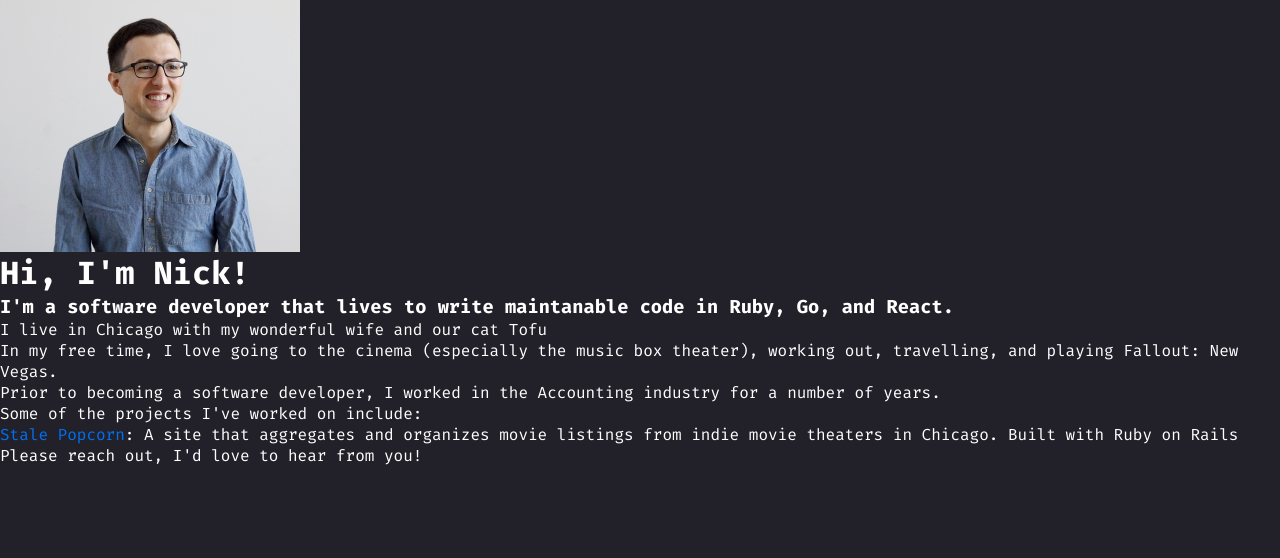
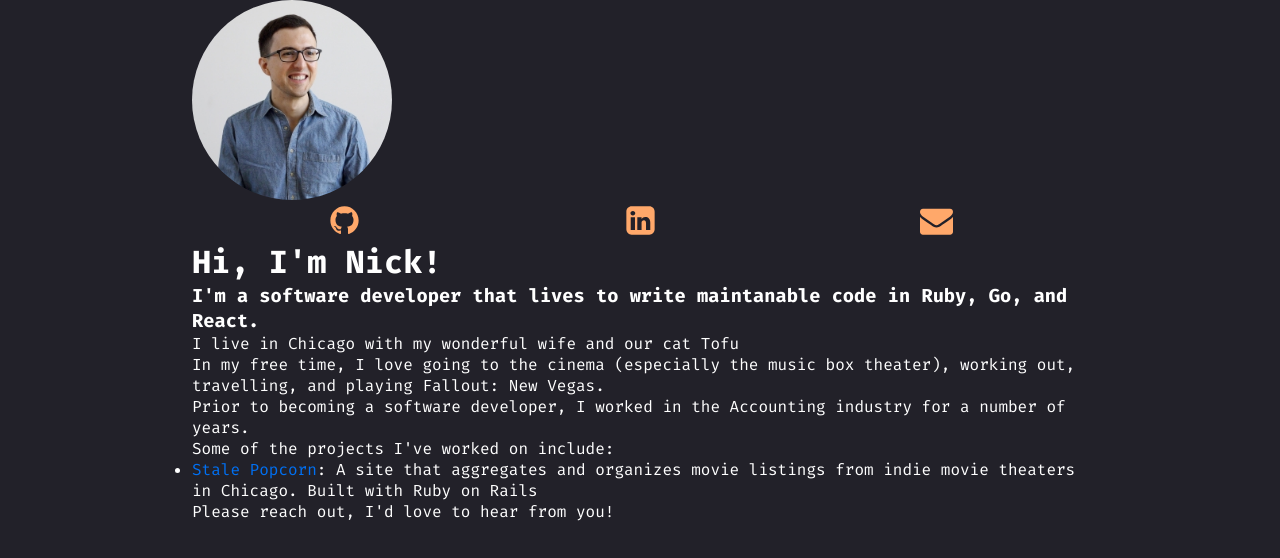
Before and after one commit to nick-symon/nick-symon.github.io, a plain HTML site: page index.html in a window 1280 px wide. Drawn offline with Linux system fonts and the light colour scheme.

Commit message:
add photos and icones

```diff
--- a/index.html
+++ b/index.html
@@ -8,8 +8,20 @@
   <link href="styles.css" rel="stylesheet"></link>
 </head>
 
-<body>
-  <img src="nick.jpg" alt="It's me">
+<body class="wrapper">
+  <div class="container">
+    <div class="photo"></div>
+    <div class="link-container">
+      <a href="https://github.com/nick-symon" title="GitHub" target="_blank">
+        <svg class="link-icon"><use href='symbol-defs.svg#icon-github'></use></svg>
+      </a>
+      <a href="https://www.linkedin.com/in/nicksymon/" title="LinkedIn" target="_blank">
+      <svg class="link-icon"><use href='symbol-defs.svg#icon-linkedin-square'></use></svg>
+      </a>
+      <a href="mailto:symon.nick@gmail.com" title="email" target="_blank">
+      <svg class="link-icon"><use href='symbol-defs.svg#icon-envelope'></use></svg>
+      </a>
+    </div>
     <h1>Hi, I'm Nick!</h1>
     <h3>I'm a software developer that lives to write maintanable code in Ruby, Go, and React.</h3>
     <p>I live in Chicago with my wonderful wife and our cat Tofu</p>
@@ -20,6 +32,7 @@
       <li><a href="https://www.stalepopcorn.org">Stale Popcorn</a>: A site that aggregates and organizes movie listings from indie movie theaters in Chicago. Built with Ruby on Rails</li>
     </ul>
     <p>Please reach out, I'd love to hear from you!</p>
+  </div>
 
 </body>
 </html>
--- a/styles.css
+++ b/styles.css
@@ -12,12 +12,52 @@ html {
   font-size: 62.5%; // Makes 1rem = 10px
 }
 
-
 body {
   font-size: 1.6rem;
   color: #fff;
   font-family: 'Fira Code', monospace;
   background-color: #222129;
+}
+
+.wrapper {
+  /* position: relative;
+  display: grid;
+  grid-template-rows: auto 1fr min-content;
+  grid-column: 1fr;
+  align-items: flex-start; */
+  display: flex;
+  /* align-items: center; */
+  justify-content: center;
+}
+
+.container {
+  width: 70%;
+  /* grid-row: 2/3;
+  grid-column: 1/-1;
+  display: grid;
+  grid-template-columns: 1fr minmax(auto, 90rem) 1fr; */
+}
+
+.photo {
+  width: 20rem;
+  height: 20rem;
+  border-radius: 50%;
+  background-size: cover;
+  background-position: center;
+  background-image: url(/nick.jpg);
+}
+
+.link-container{
+  display: flex;
+  justify-content: space-around;
+  align-items: center;
+  padding: .4rem .4rem;
+}
+
+.link-icon {
+  width: 3.3rem;
+  height: 3.3rem;
+  fill: #ffa86a;
 }
 
 a {
```
Also changed, not shown: symbol-defs.svg (added). Lines whose indentation alone changed are shown as unchanged.
